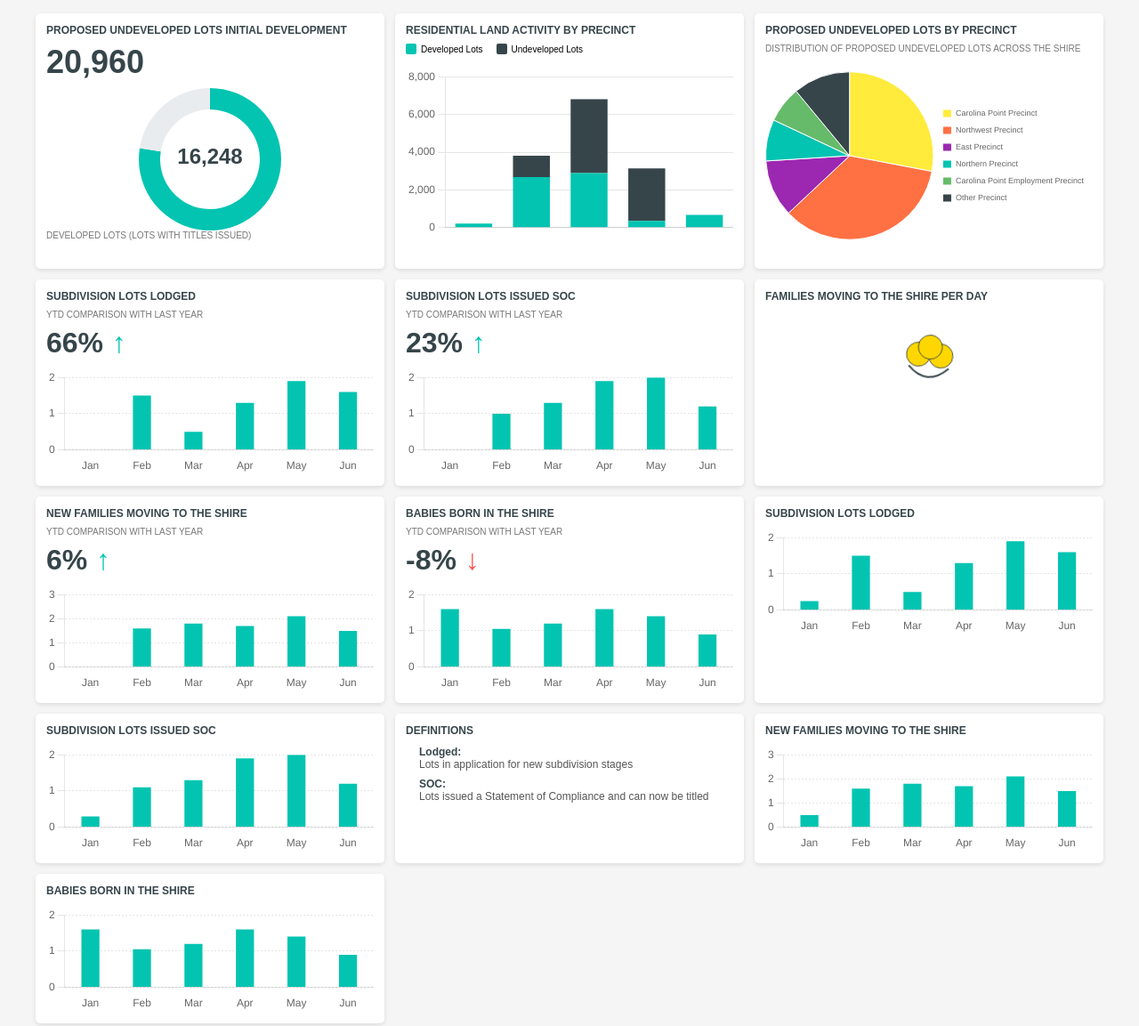
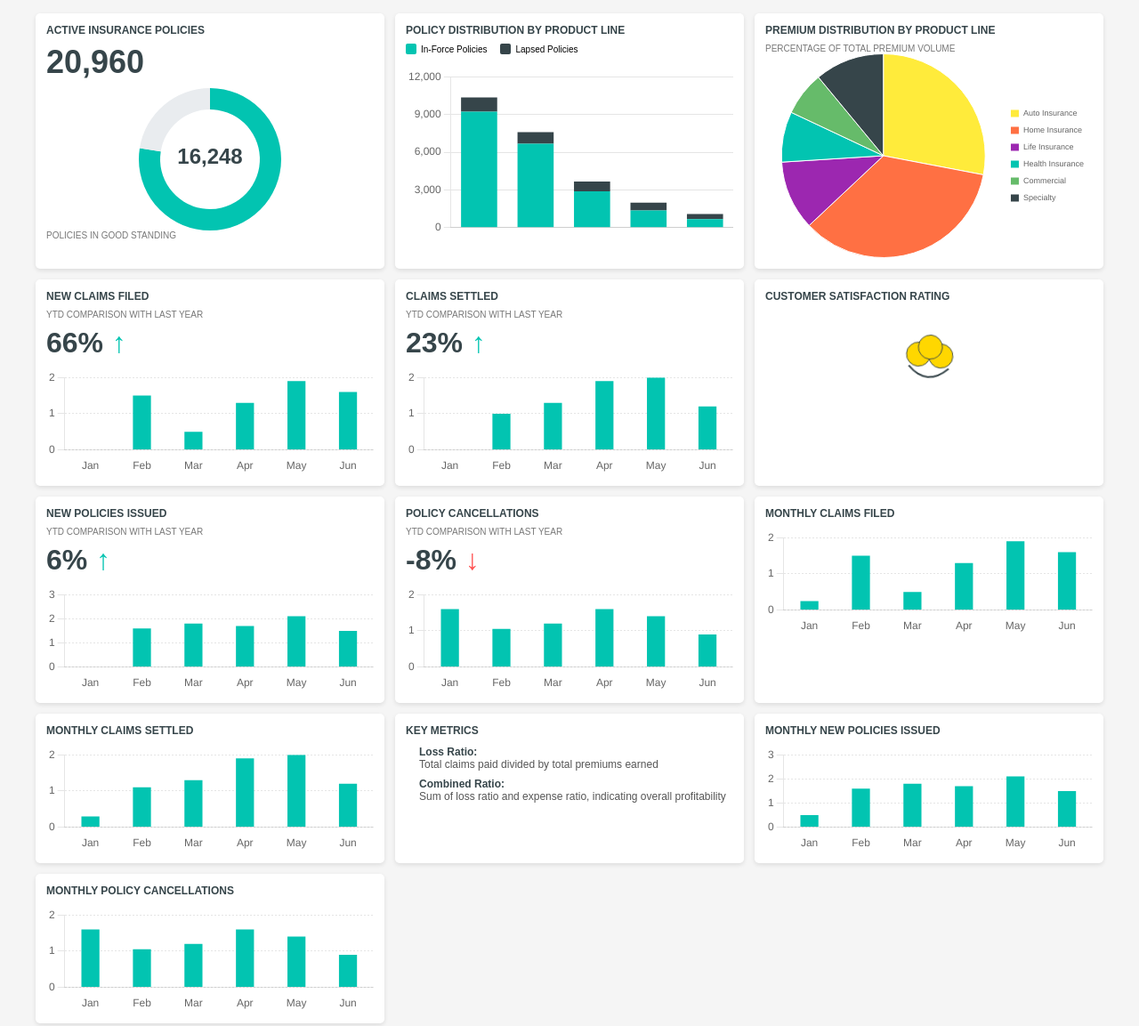
Before and after one commit to Tejws/staticPage2, a plain HTML site: page index.html in a window 1280 px wide. Shown: the whole page at 89% size. Drawn offline with nearby package versions, Linux system fonts and the light colour scheme.

Commit message:
changed content

```diff
--- a/index.html
+++ b/index.html
@@ -3,7 +3,7 @@
 <head>
     <meta charset="UTF-8">
     <meta name="viewport" content="width=device-width, initial-scale=1.0">
-    <title>Residential Land Activity Dashboard</title>
+    <title>Insurance Risk Dashboard</title>
     <script src="https://cdnjs.cloudflare.com/ajax/libs/Chart.js/3.9.1/chart.min.js"></script>
     <style>
         body {
@@ -270,28 +270,28 @@
 </head>
 <body>
     <div class="dashboard">
-        <!-- Card 1: Proposed Undeveloped Lots -->
+        <!-- Card 1: Active Policies -->
         <div class="card">
-            <div class="card-title">Proposed Undeveloped Lots Initial Development</div>
+            <div class="card-title">Active Insurance Policies</div>
             <div class="big-number">20,960</div>
             <div class="donut-chart-container">
                 <canvas id="donutChart"></canvas>
                 <div class="donut-center-text">16,248</div>
             </div>
-            <div class="subtitle">Developed Lots (Lots with Titles Issued)</div>
+            <div class="subtitle">Policies In Good Standing</div>
         </div>
 
-        <!-- Card 2: Residential Land Activity -->
+        <!-- Card 2: Policy Distribution -->
         <div class="card">
-            <div class="card-title">Residential Land Activity by Precinct</div>
+            <div class="card-title">Policy Distribution by Product Line</div>
             <div class="legend">
                 <div class="legend-item">
                     <div class="legend-color" style="background-color: #02c4b1;"></div>
-                    <span>Developed Lots</span>
+                    <span>In-Force Policies</span>
                 </div>
                 <div class="legend-item">
                     <div class="legend-color" style="background-color: #36454a;"></div>
-                    <span>Undeveloped Lots</span>
+                    <span>Lapsed Policies</span>
                 </div>
             </div>
             <div class="bar-chart-container" style="height: 190px;">
@@ -299,18 +299,18 @@
             </div>
         </div>
 
-        <!-- Card 3: Proposed Undeveloped Lots by Precinct -->
+        <!-- Card 3: Premium Distribution -->
         <div class="card pie-chart-card">
-            <div class="card-title">Proposed Undeveloped Lots by Precinct</div>
-            <div class="subtitle">Distribution of Proposed Undeveloped Lots Across the Shire</div>
+            <div class="card-title">Premium Distribution by Product Line</div>
+            <div class="subtitle">Percentage of Total Premium Volume</div>
             <div class="pie-chart-container">
                 <canvas id="pieChart"></canvas>
             </div>
         </div>
 
-        <!-- Card 4: Subdivision Lots Lodged -->
+        <!-- Card 4: New Claims Filed -->
         <div class="card">
-            <div class="card-title">Subdivision Lots Lodged</div>
+            <div class="card-title">New Claims Filed</div>
             <div class="subtitle">YTD Comparison with Last Year</div>
             <div class="percentage">66% <span class="arrow-up">↑</span></div>
             <div class="bar-chart-container">
@@ -318,9 +318,9 @@
             </div>
         </div>
 
-        <!-- Card 5: Subdivision Lots Issued SOC -->
+        <!-- Card 5: Claims Settled -->
         <div class="card">
-            <div class="card-title">Subdivision Lots Issued SOC</div>
+            <div class="card-title">Claims Settled</div>
             <div class="subtitle">YTD Comparison with Last Year</div>
             <div class="percentage">23% <span class="arrow-up">↑</span></div>
             <div class="bar-chart-container">
@@ -328,9 +328,9 @@
             </div>
         </div>
 
-        <!-- Card 6: Families Moving -->
+        <!-- Card 6: Customer Satisfaction -->
         <div class="card">
-            <div class="card-title">Families Moving to the Shire per Day</div>
+            <div class="card-title">Customer Satisfaction Rating</div>
             <div class="icon-container">
                 <svg class="icon happy-face" viewBox="0 0 100 100">
                     <circle cx="36" cy="40" r="15" fill="#FFD700" stroke="#36454a" stroke-width="1">
@@ -349,9 +349,9 @@
             </div>
         </div>
 
-        <!-- Card 7: New Families Moving -->
+        <!-- Card 7: New Policies Issued -->
         <div class="card">
-            <div class="card-title">New Families Moving to the Shire</div>
+            <div class="card-title">New Policies Issued</div>
             <div class="subtitle">YTD Comparison with Last Year</div>
             <div class="percentage">6% <span class="arrow-up">↑</span></div>
             <div class="bar-chart-container">
@@ -359,9 +359,9 @@
             </div>
         </div>
 
-        <!-- Card 8: Babies Born -->
+        <!-- Card 8: Policy Cancellations -->
         <div class="card">
-            <div class="card-title">Babies Born in the Shire</div>
+            <div class="card-title">Policy Cancellations</div>
             <div class="subtitle">YTD Comparison with Last Year</div>
             <div class="percentage">-8% <span class="arrow-down">↓</span></div>
             <div class="bar-chart-container">
@@ -369,17 +369,17 @@
             </div>
         </div>
 
-        <!-- Card 9: Subdivision Lots Lodged Monthly -->
+        <!-- Card 9: Monthly Claims Filed -->
         <div class="card">
-            <div class="card-title">Subdivision Lots Lodged</div>
+            <div class="card-title">Monthly Claims Filed</div>
             <div class="bar-chart-container">
                 <canvas id="monthlyLodged"></canvas>
             </div>
         </div>
 
-        <!-- Card 10: Subdivision Lots Issued SOC Monthly -->
+        <!-- Card 10: Monthly Claims Settled -->
         <div class="card">
-            <div class="card-title">Subdivision Lots issued SOC</div>
+            <div class="card-title">Monthly Claims Settled</div>
             <div class="bar-chart-container">
                 <canvas id="monthlyIssued"></canvas>
             </div>
@@ -387,26 +387,26 @@
 
         <!-- Card 11: Definitions -->
         <div class="card">
-            <div class="card-title">Definitions</div>
+            <div class="card-title">Key Metrics</div>
             <dl class="definition-list">
-                <dt>Lodged:</dt>
-                <dd>Lots in application for new subdivision stages</dd>
-                <dt>SOC:</dt>
-                <dd>Lots issued a Statement of Compliance and can now be titled</dd>
+                <dt>Loss Ratio:</dt>
+                <dd>Total claims paid divided by total premiums earned</dd>
+                <dt>Combined Ratio:</dt>
+                <dd>Sum of loss ratio and expense ratio, indicating overall profitability</dd>
             </dl>
         </div>
 
-        <!-- Card 12: New Families Monthly -->
+        <!-- Card 12: Monthly New Policies -->
         <div class="card">
-            <div class="card-title">New Families Moving to the Shire</div>
+            <div class="card-title">Monthly New Policies Issued</div>
             <div class="bar-chart-container">
                 <canvas id="monthlyFamilies"></canvas>
             </div>
         </div>
 
-        <!-- Card 13: Babies Born Monthly -->
+        <!-- Card 13: Monthly Cancellations -->
         <div class="card">
-            <div class="card-title">Babies born in the Shire</div>
+            <div class="card-title">Monthly Policy Cancellations</div>
             <div class="bar-chart-container">
                 <canvas id="monthlyBabies"></canvas>
             </div>
@@ -465,17 +465,17 @@
         const stackedBarChart = new Chart(stackedBarCtx, {
             type: 'bar',
             data: {
-                labels: ['Carolina Point Employment Precinct', 'Carolina Point Precinct', 'Northwest Precinct', 'East Precinct', 'Northern Precinct'],
+                labels: ['Auto Insurance', 'Home Insurance', 'Life Insurance', 'Health Insurance', 'Commercial'],
                 datasets: [
                     {
-                        label: 'Developed Lots',
-                        data: [219, 2674, 2886, 362, 674],
+                        label: 'In-Force Policies',
+                        data: [9219, 6674, 2886, 1362, 674],
                         backgroundColor: primaryColor,
                         barPercentage: 0.8
                     },
                     {
-                        label: 'Undeveloped Lots',
-                        data: [0, 1138, 3924, 2780, 0],
+                        label: 'Lapsed Policies',
+                        data: [1138, 924, 780, 630, 410],
                         backgroundColor: secondaryColor,
                         barPercentage: 0.8
                     }
@@ -500,9 +500,9 @@
                     y: {
                         stacked: true,
                         beginAtZero: true,
-                        max: 8000,
+                        max: 12000,
                         ticks: {
-                            stepSize: 2000
+                            stepSize: 3000
                         }
                     }
                 },
@@ -537,7 +537,7 @@
         const pieChart = new Chart(pieCtx, {
             type: 'pie',
             data: {
-                labels: ['Carolina Point Precinct', 'Northwest Precinct', 'East Precinct', 'Northern Precinct', 'Carolina Point Employment Precinct', 'Other Precinct'],
+                labels: ['Auto Insurance', 'Home Insurance', 'Life Insurance', 'Health Insurance', 'Commercial', 'Specialty'],
                 datasets: [{
                     data: [28, 35, 11, 8, 7, 11],
                     backgroundColor: [
```
Lines whose indentation alone changed are shown as unchanged.
